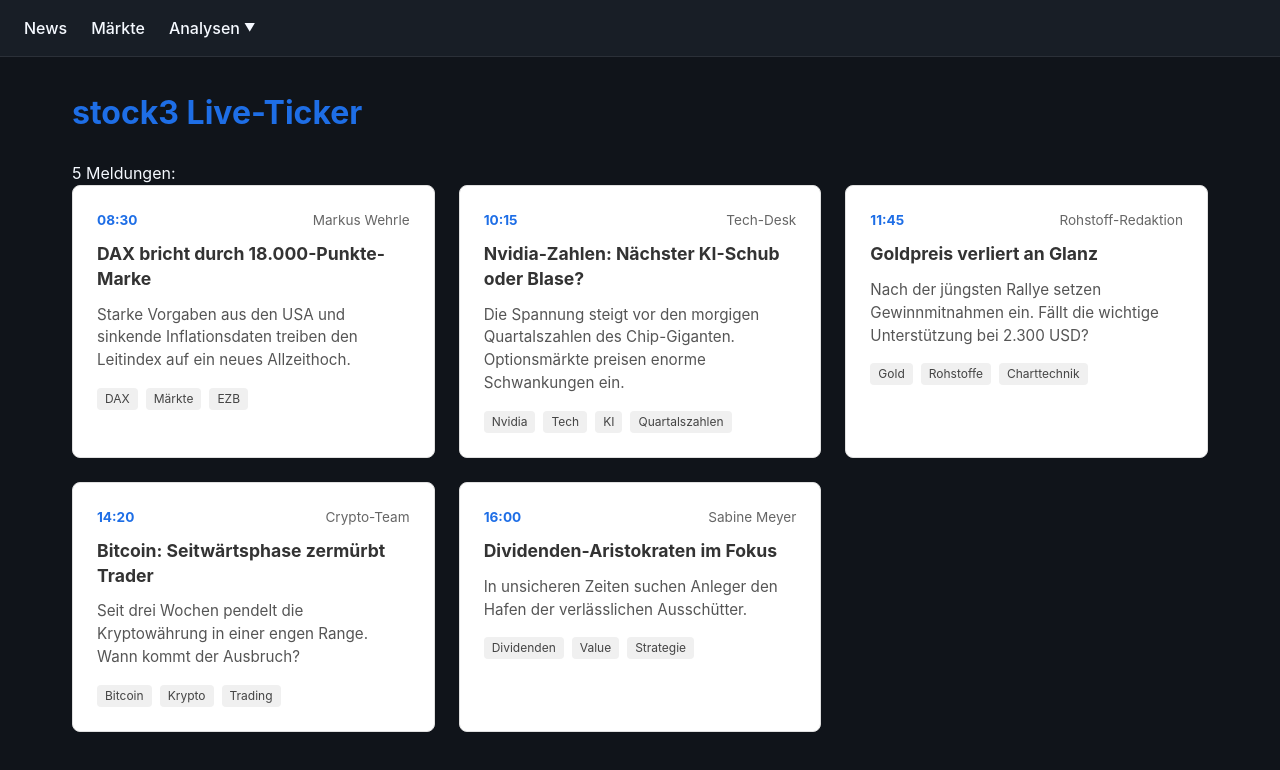
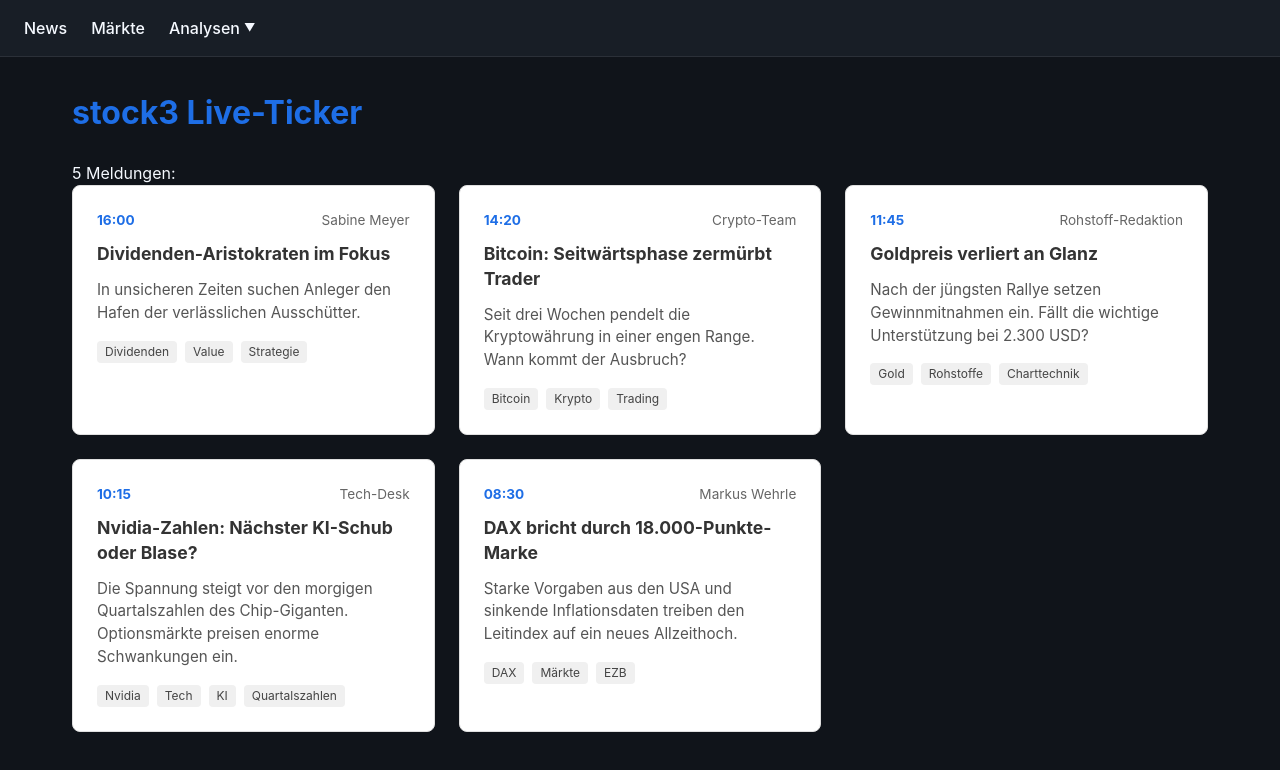
Before and after one commit to DavidvK17/stock3-app, a Vue app: page / in a window 1280 px wide. Shown: the top 770 px of the page. Built offline with nearby package versions, Linux system fonts and the light colour scheme; the HTML template or start-up script is replaced by a standard one.

Commit message:
sort news articles correctly

```diff
--- a/src/App.vue
+++ b/src/App.vue
@@ -1,5 +1,5 @@
 <script setup lang="ts">
-import { ref, onMounted } from 'vue'
+import { ref, onMounted, computed } from 'vue'
 import type { Stock3News } from './types/news'
 import TheNavigation from './components/TheNavigation.vue'
 import NewsCard from './components/NewsCard.vue'
@@ -19,6 +19,12 @@
   }
 }
 
+const sortedNewsList = computed(() => {
+  return [...newsList.value].sort((a, b) => {
+    return new Date(b.timestamp).getTime() - new Date(a.timestamp).getTime()
+  })
+})
+
 onMounted(() => {
   fetchNews()
 })
@@ -34,7 +40,7 @@
     </header>
     <section class="news-grid">
       <NewsCard
-        v-for="item in newsList"
+        v-for="item in sortedNewsList"
         :key="item.id"
         :news="item"
       />
```
